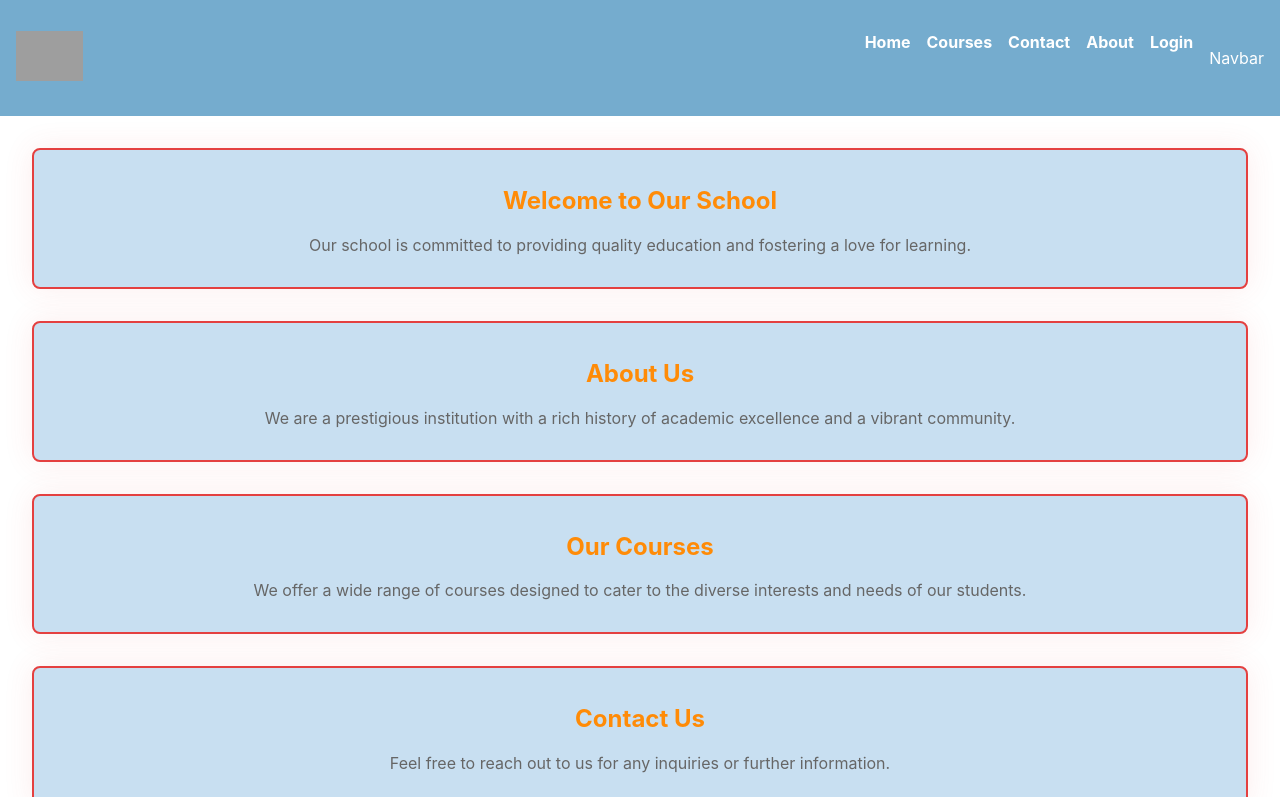
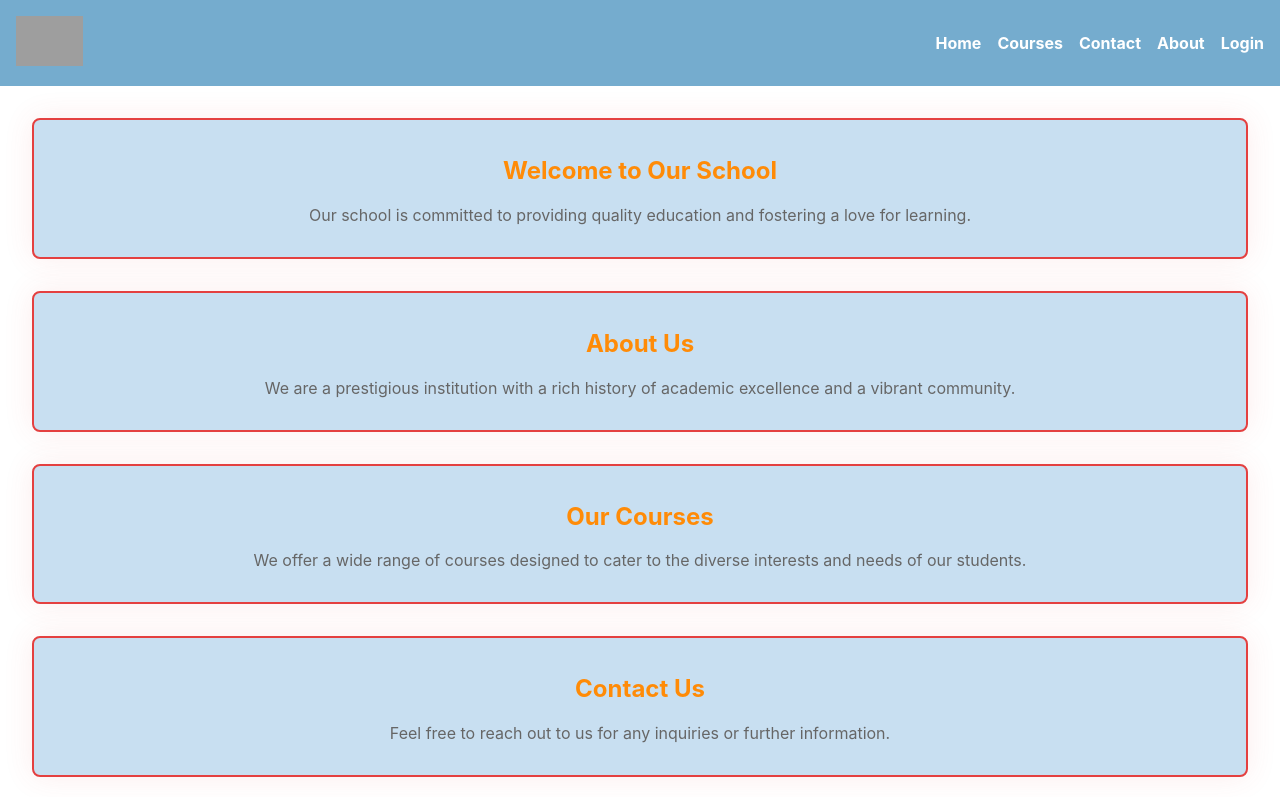
Before and after one commit to satyakumarch/React2024, a React (Create React App) app in the folder React/hello-world/: page / in a window 1280 px wide. Shown: the top 797 px of the page. Built offline with nearby package versions, Linux system fonts and the light colour scheme; grey boxes are pictures that could not be loaded.

Commit message:
component

```diff
--- a/React/hello-world/src/component/Navbar.js
+++ b/React/hello-world/src/component/Navbar.js
@@ -13,7 +13,7 @@ function Navbar() {
                 <li><a href="#contact">Contact</a></li>
                 <li><a href="#about">About</a></li>
                 <li><a href="#login">Login</a></li>
-                <p>Navbar</p>
+
 
             </ul>
         </nav>
```
